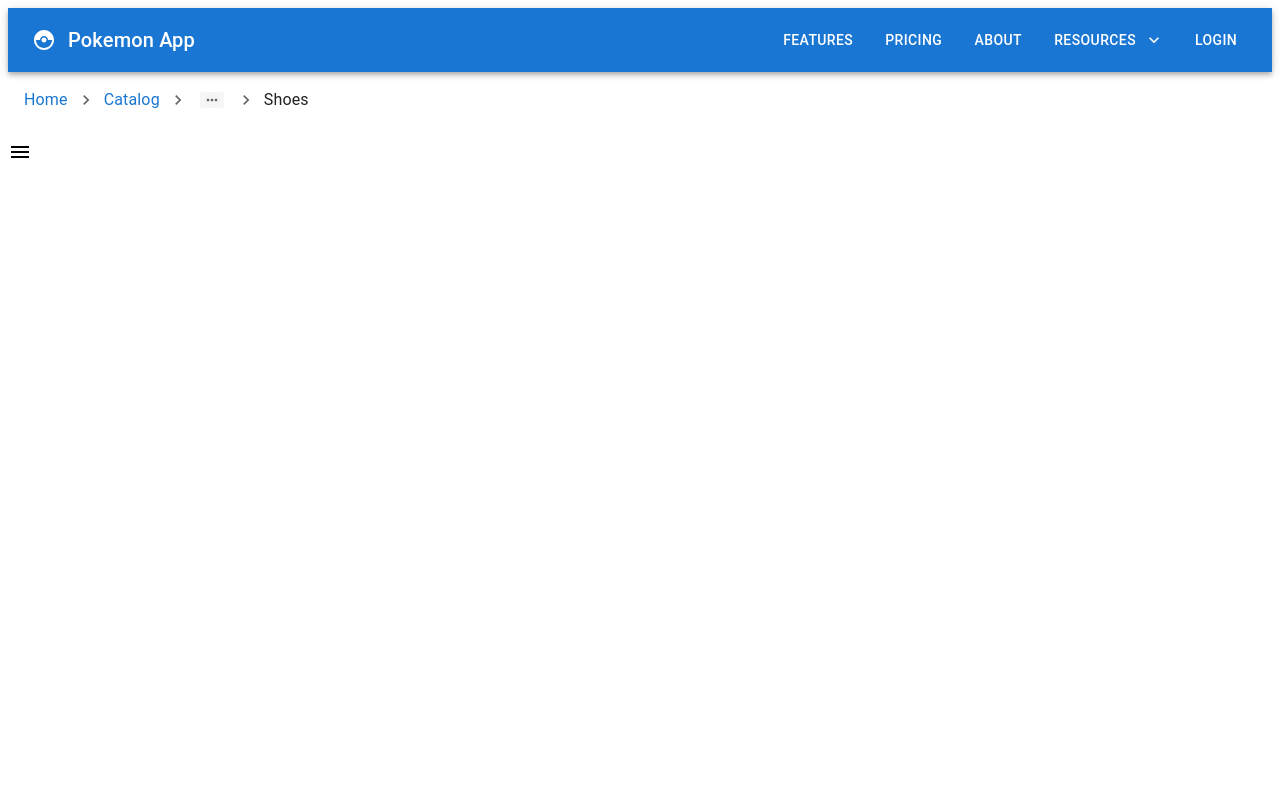
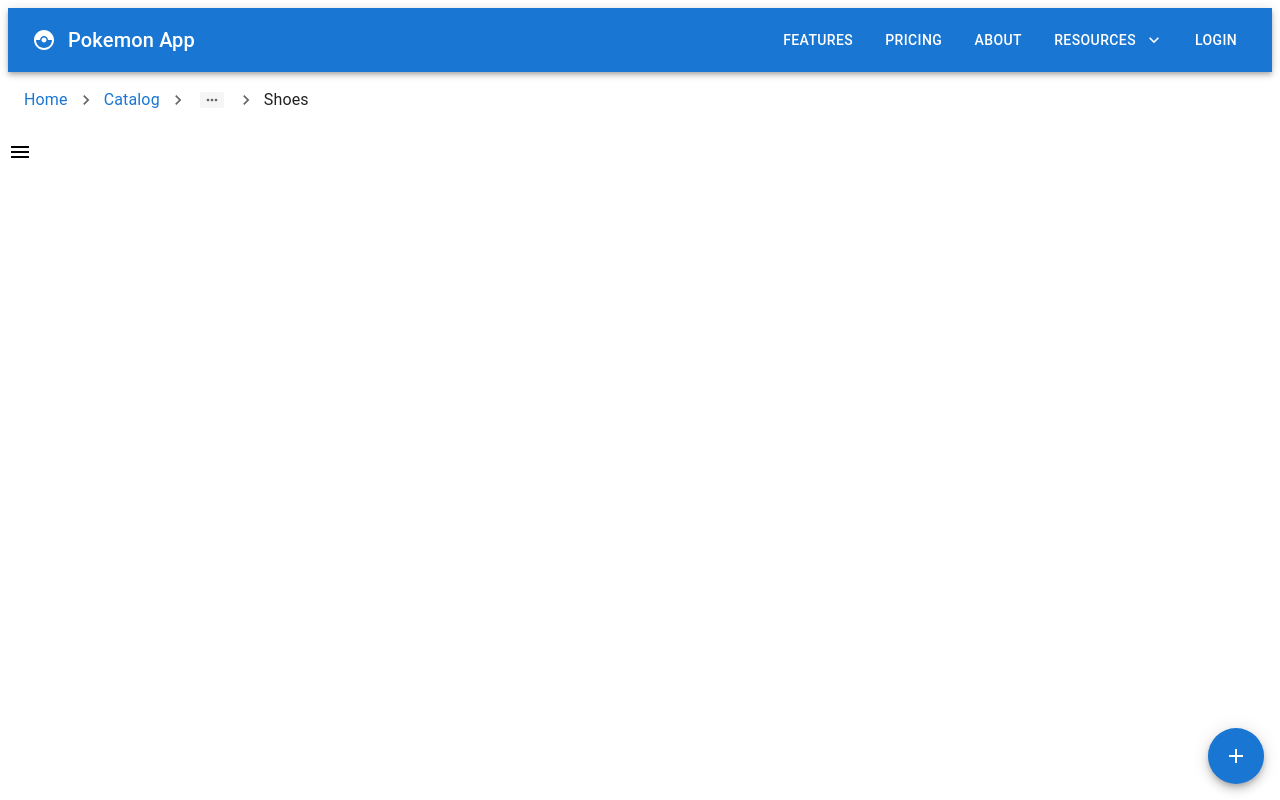
Before and after one commit to Radexman/MUI-React, a React (Vite) app: page / in a window 1280 px wide. Built offline with nearby package versions, Linux system fonts and the light colour scheme.

Commit message:
Speed Dial

```diff
--- a/src/App.tsx
+++ b/src/App.tsx
@@ -15,6 +15,7 @@ import MuiNavbar from './components/MuiNavbar';
 // import MuiLink from './components/MuiLink';
 import MuiBreadcrumbs from './components/MuiBreadcrumbs';
 import MuiDrawer from './components/MuiDrawer';
+import MuiSpeedDial from './components/MuiSpeedDial';
 // import styles from './App.module.css';
 
 function App() {
@@ -37,6 +38,7 @@ function App() {
 				<MuiNavbar />
 				<MuiBreadcrumbs />
 				<MuiDrawer />
+				<MuiSpeedDial />
 				{/* <MuiLink /> */}
 			</div>
 		</>
--- /dev/null
+++ b/src/components/MuiSpeedDial.tsx
@@ -0,0 +1,33 @@
+import { SpeedDial, SpeedDialAction, SpeedDialIcon } from '@mui/material';
+import CopyIcon from '@mui/icons-material/FileCopyOutlined';
+import PrintIcon from '@mui/icons-material/Print';
+import ShareIcon from '@mui/icons-material/Share';
+import EditIcon from '@mui/icons-material/Edit';
+
+const MuiSpeedDial = () => {
+	return (
+		<SpeedDial
+			ariaLabel='Navigation speed dial'
+			sx={{ position: 'absolute', bottom: 16, right: 16 }}
+			icon={<SpeedDialIcon openIcon={<EditIcon />} />}
+		>
+			<SpeedDialAction
+				icon={<CopyIcon />}
+				tooltipTitle='Copy'
+				tooltipOpen
+			/>
+			<SpeedDialAction
+				icon={<PrintIcon />}
+				tooltipTitle='Print'
+				tooltipOpen
+			/>
+			<SpeedDialAction
+				icon={<ShareIcon />}
+				tooltipTitle='Share'
+				tooltipOpen
+			/>
+		</SpeedDial>
+	);
+};
+
+export default MuiSpeedDial;
```
